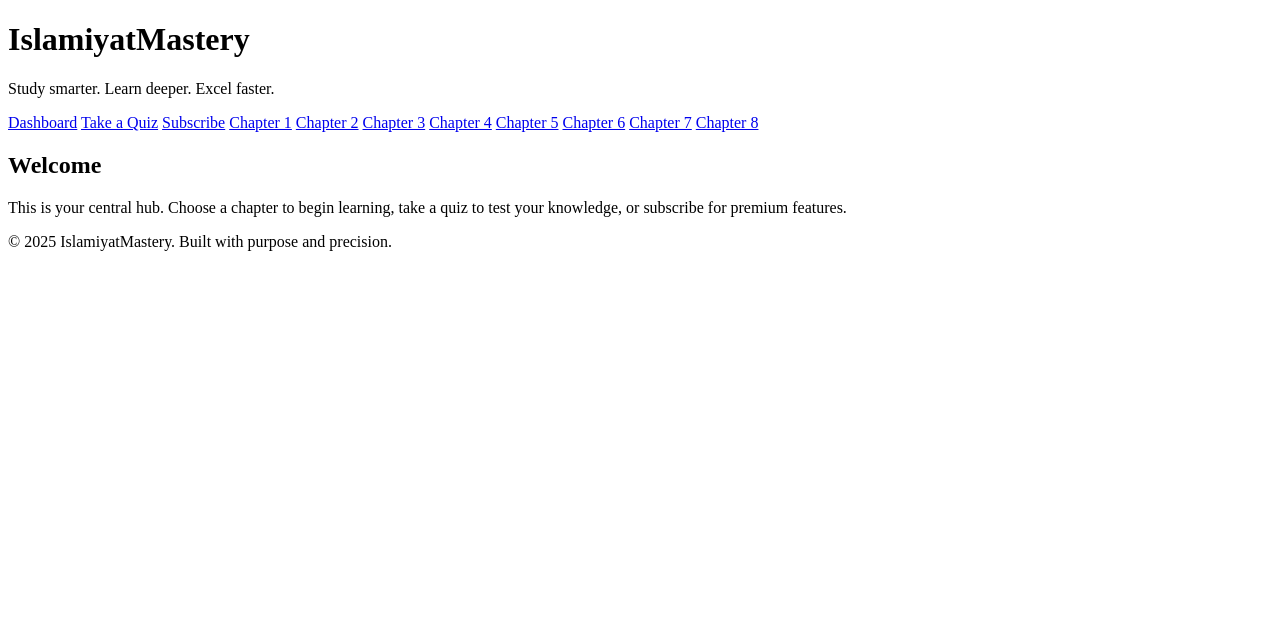
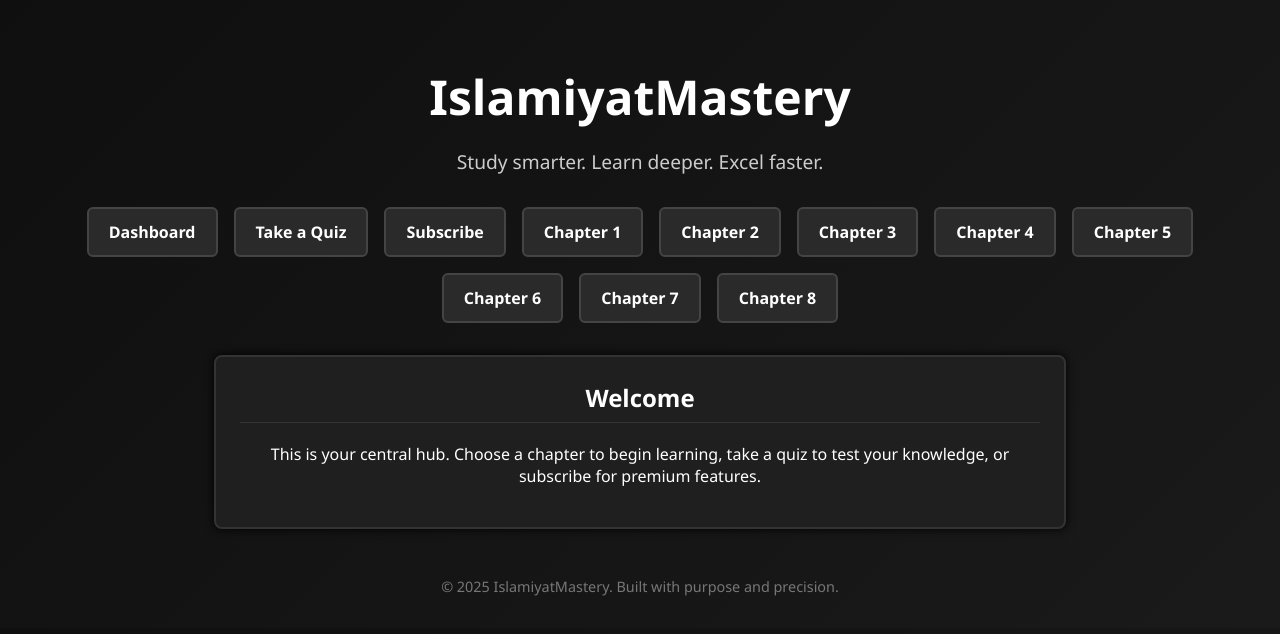
Before and after one commit to ibrahimtg777/IslamiyatMastery, a plain HTML site: page index.html in a window 1280 px wide. Drawn offline with Linux system fonts and the light colour scheme.

Commit message:
Update index.html

```diff
--- a/index.html
+++ b/index.html
@@ -5,6 +5,75 @@
   <meta name="viewport" content="width=device-width, initial-scale=1.0" />
   <title>IslamiyatMastery</title>
   <link rel="stylesheet" href="style.css" />
+  <style>
+    body {
+      margin: 0;
+      font-family: 'Segoe UI', sans-serif;
+      background: linear-gradient(135deg, #0f0f0f, #1a1a1a);
+      color: #ffffff;
+      padding: 2rem;
+      text-align: center;
+    }
+
+    header h1 {
+      font-size: 3rem;
+      margin-bottom: 0.5rem;
+      color: #ffffff;
+    }
+
+    header p {
+      font-size: 1.2rem;
+      color: #cccccc;
+    }
+
+    nav {
+      margin: 2rem 0;
+      display: flex;
+      flex-wrap: wrap;
+      justify-content: center;
+      gap: 1rem;
+    }
+
+    nav a {
+      color: #ffffff;
+      text-decoration: none;
+      font-weight: bold;
+      background-color: #2a2a2a;
+      padding: 0.75rem 1.25rem;
+      border-radius: 6px;
+      border: 2px solid #444;
+      transition: 0.2s ease;
+    }
+
+    nav a:hover {
+      background-color: #444;
+      text-decoration: underline;
+    }
+
+    .section {
+      background-color: #1f1f1f;
+      border: 2px solid #333;
+      padding: 1.5rem;
+      margin: 1rem auto;
+      max-width: 800px;
+      border-radius: 8px;
+      box-shadow: 0 0 10px #000;
+    }
+
+    .section h2 {
+      margin-top: 0;
+      font-size: 1.5rem;
+      border-bottom: 1px solid #333;
+      padding-bottom: 0.5rem;
+      color: #ffffff;
+    }
+
+    footer {
+      margin-top: 3rem;
+      font-size: 0.9rem;
+      color: #777;
+    }
+  </style>
 </head>
 <body>
   <header>
@@ -26,12 +95,10 @@
     <a href="chapter8.html">Chapter 8</a>
   </nav>
 
-  <main>
-    <section class="welcome">
-      <h2>Welcome</h2>
-      <p>This is your central hub. Choose a chapter to begin learning, take a quiz to test your knowledge, or subscribe for premium features.</p>
-    </section>
-  </main>
+  <div class="section">
+    <h2>Welcome</h2>
+    <p>This is your central hub. Choose a chapter to begin learning, take a quiz to test your knowledge, or subscribe for premium features.</p>
+  </div>
 
   <footer>
     &copy; 2025 IslamiyatMastery. Built with purpose and precision.
```
